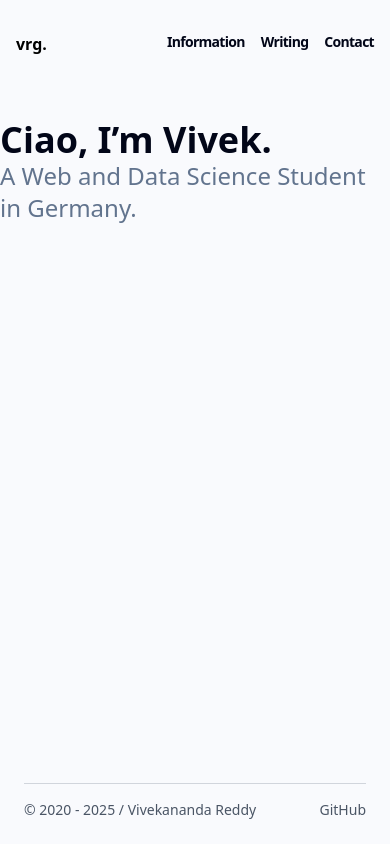
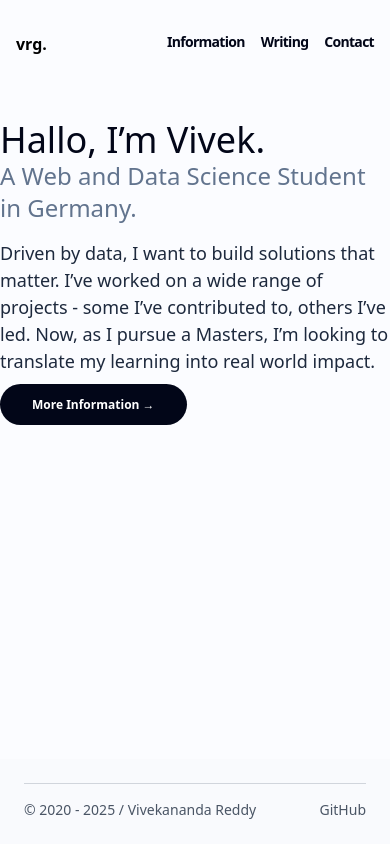
Before and after one commit to VivekanandaReddy3/portfolio, a Next.js app: page / in a window 390 px wide. Built offline with nearby package versions, Linux system fonts and the light colour scheme.

Commit message:
fix: improve hero section responsiveness for different screen sizes

```diff
--- a/app/globals.css
+++ b/app/globals.css
@@ -9,7 +9,7 @@
 }
 
 :root {
-  --background: #f9fafd;
+  --background: #fbfcff;
   --foreground: #171717;
 }
 
--- a/app/layout.tsx
+++ b/app/layout.tsx
@@ -17,7 +17,7 @@ export default function RootLayout({
     <html lang="en">
       <body className="min-h-screen flex flex-col">
         {/* Navbar */}
-        <header className="pt-8 md:pt-16 md:w-1/2 pb-16 px-4 md:px-0 flex justify-between max-w-7xl mx-auto w-1/2 sm:w-full lg:w-1/2 xl:w-1/3 w-full">
+        <header className="pt-8 md:pt-16 md:w-1/2 pb-16 px-4 md:px-0 flex justify-between max-w-7xl mx-auto w-full sm:w-full lg:w-1/2 xl:w-2/5 2xl:w-1/4 ">
           <Link href="/">
             <h1 className="text-base font-mono font-semibold text-black">vrg.</h1>
           </Link>
--- a/app/page.tsx
+++ b/app/page.tsx
@@ -1,10 +1,30 @@
+import Link from "next/link"
 export default function Page() {
   return (
-    <h1 className="font-semibold text-4xl mb-4 text-slate-950">
-          Ciao, I’m Vivek.
-          <span className="block text-slate-500 font-normal text-2xl">
+    <section>
+      <h1 className=" mx-auto text-left font-medium text-4xl mb-4 text-slate-950 md:w=1/2 lg:w-1/2 xl:w-2/5 2xl:w-1/4  ">
+          Hallo, I’m Vivek.
+          <span className="block text-slate-500 font-light text-2xl">
             A Web and Data Science Student in Germany.
           </span>
         </h1>
+
+        <p className="text-slate-800 text-lg md:text-xl leading-normal mx-auto text-left font-normal  mb-4  md:w=1/2 lg:w-1/2 xl:w-2/5 2xl:w-1/4">
+          Driven by data, I want to build solutions that matter. I’ve worked on a wide range of projects - some I’ve contributed to, others I’ve led. Now, as I pursue a Masters, I’m looking to translate my learning into real world impact.
+        </p>
+
+        <Link
+          href="/info"
+          className="group bg-slate-950 hover:bg-slate-800 transition-colors mt-8 font-mono text-xs font-semibold rounded-full px-8 py-3 text-white mx-auto text-left  "
+        >
+          More Information{' '}
+          <span className="inline-block group-hover:translate-x-2 transition-transform">
+            →
+          </span>
+        </Link>
+    </section>
+
+
+
   )
 }
```
